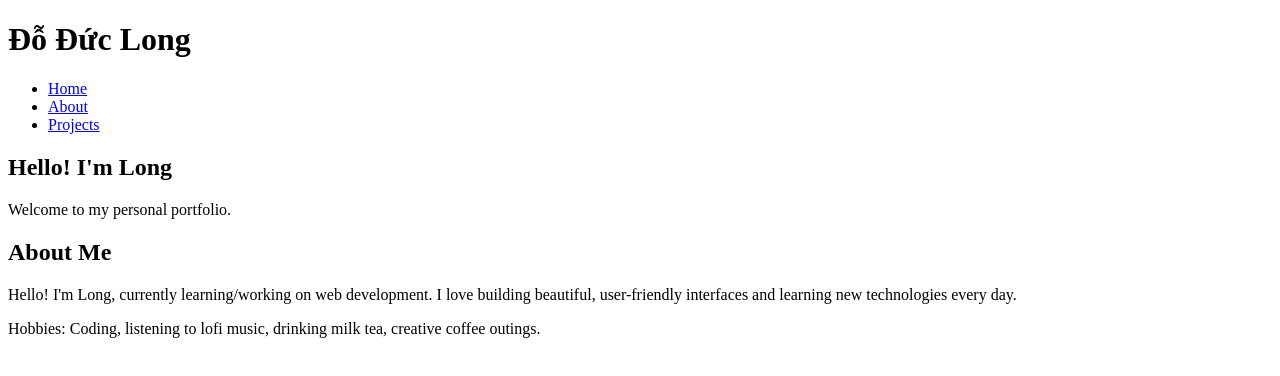
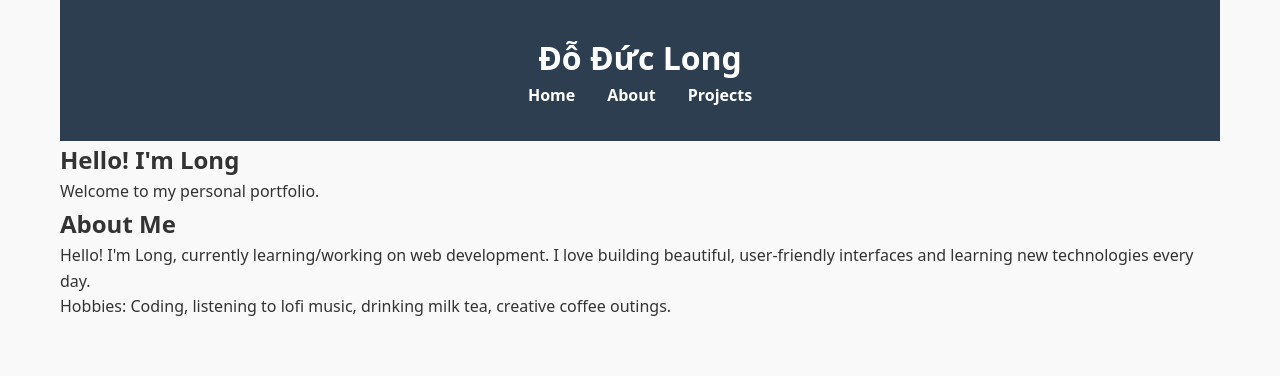
Before and after one commit to doduclong204/my-portfolio, a plain HTML site: page index.html in a window 1280 px wide. Drawn offline with Linux system fonts and the light colour scheme.

Commit message:
feat: add basic inline styles

```diff
--- a/index.html
+++ b/index.html
@@ -4,6 +4,39 @@
     <meta charset="UTF-8" />
     <meta name="viewport" content="width=device-width, initial-scale=1.0" />
     <title>Đỗ Đức Long - Portfolio</title>
+    <style>
+      * {
+        margin: 0;
+        padding: 0;
+        box-sizing: border-box;
+      }
+      body {
+        font-family: system-ui, sans-serif;
+        line-height: 1.6;
+        color: #333;
+        background: #f9f9f9;
+        max-width: 1200px;
+        margin: 0 auto;
+        padding: 0 20px;
+      }
+      header {
+        background: #2c3e50;
+        color: white;
+        padding: 2rem 0;
+        text-align: center;
+      }
+      nav ul {
+        list-style: none;
+        display: flex;
+        justify-content: center;
+        gap: 2rem;
+      }
+      nav a {
+        color: white;
+        text-decoration: none;
+        font-weight: bold;
+      }
+    </style>
   </head>
   <body>
     <header>
```
